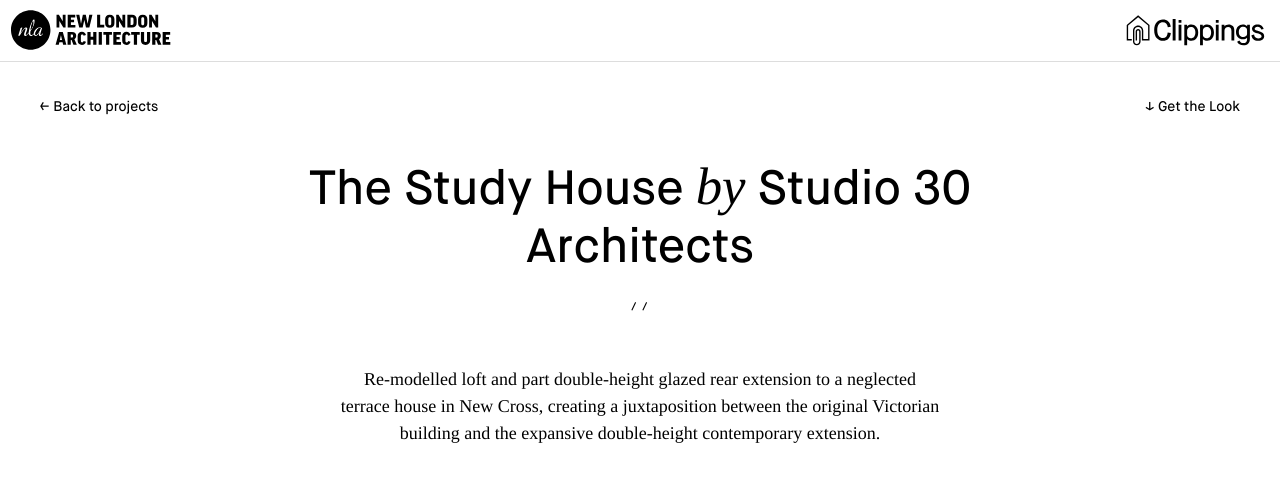
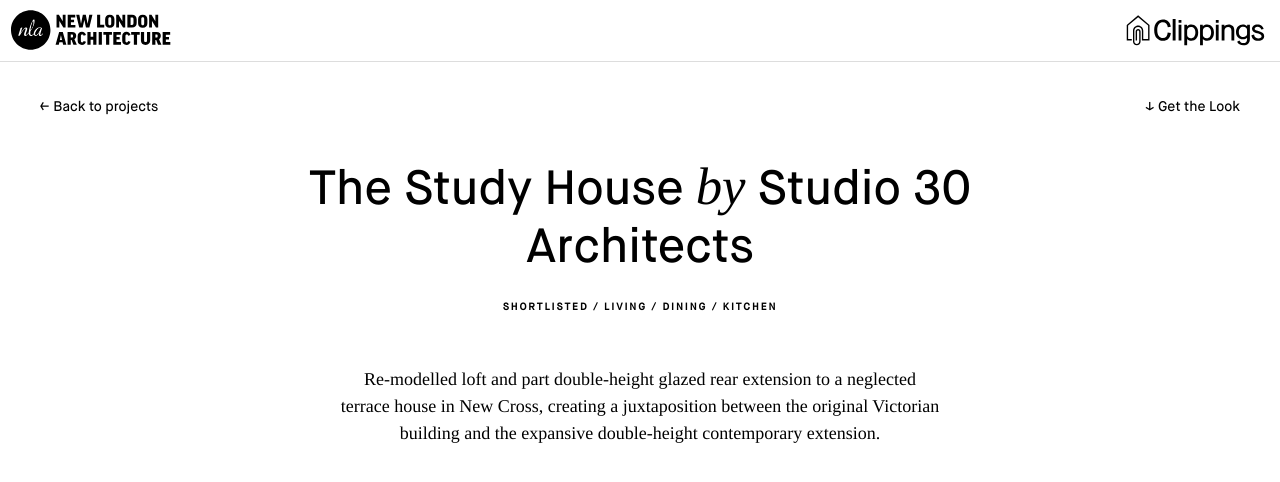
Before and after one commit to OpenBuildings/dont-move-improve, a Jekyll site: the page built from _projects/Studio-30-Architects-The-Study-House.html, in a window 1280 px wide and 900 px high, cut to the strip 0-487 px from the top of the window. Shown: the top 482 px of the strip. Built offline with Jekyll 4.4.1, drawn with Linux system fonts in a browser that asks for light colours; a script that is not in the unit is left out.

Commit message:
Fix links for tags and kitchens on project pages

```diff
--- a/_includes/project/tags.html
+++ b/_includes/project/tags.html
@@ -1,7 +1,7 @@
 <ul class="tags">
 {% for pageCategory in page.categories %}
     {% for category in site.cats %}
-        {% if category.title == pageCategory %}
+        {% if category.slug == pageCategory %}
             <li>
                 <a href="{{ category.url | relative_url }}">{{ category.title }}</a>
             </li>
@@ -11,7 +11,7 @@
 {% for pageTag in page.tags %}
     {% for tag in site.tags %}
         {% if tag.title == pageTag %}
-            <li><a href="{{ category.url | relative_url }}">{{ tag }}</a></li>
+            <li><a href="{{ tag.url | relative_url }}">{{ tag.title }}</a></li>
         {% endif %}
     {% endfor %}
 {% endfor %}
```
